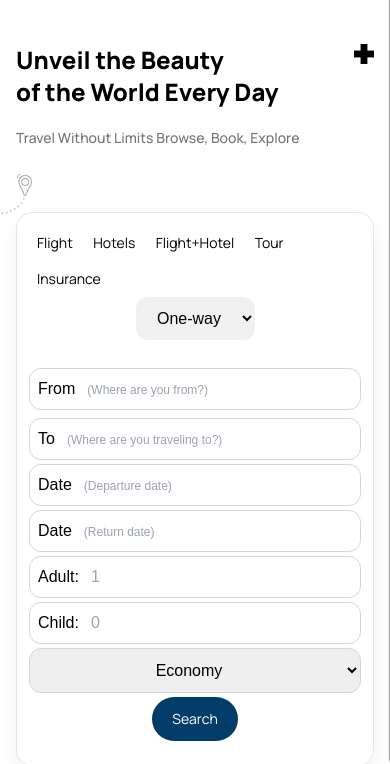
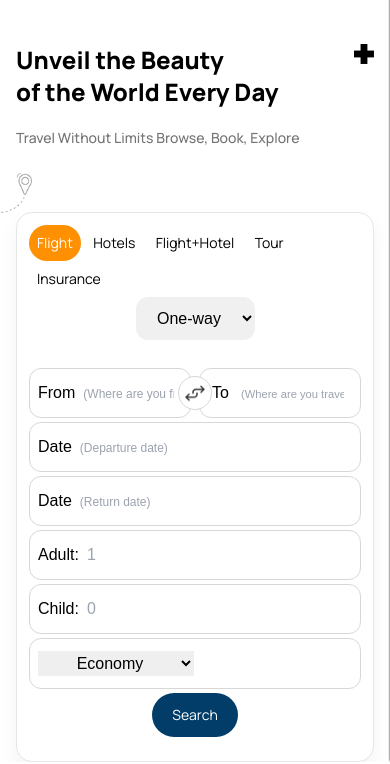
Before and after one commit to meranHM/manzoomeh-front-end-task-vanilla, a website built with Vite: page index.html in a window 390 px wide. Shown: the part 84-848 px from the top of the page. Built offline with nearby package versions, Linux system fonts and the light colour scheme.

Commit message:
Fix hero section searchbox layout and responsiveness

```diff
--- a/index.html
+++ b/index.html
@@ -117,7 +117,8 @@
           <!-- First layer for cloud background image -->
           <div
             class="absolute inset-0 z-0 bg-[url('/assets/yellow-clouds-background.png')] scale-[1.05] bg-right-top hidden lg:block"
-          ></div>
+          >
+          </div>
 
           <!-- Second layer for person background image -->
           <div
@@ -172,12 +173,13 @@
               id="seach-box"
               class="relative self-center lg:self-auto max-w-xl lg:max-w-none mt-16 mx-4 bg-white border border-gray-soft rounded-2xl p-3 shadow-search-box"
             >
+              <!-- Search Type -->
               <div
                 id="services-box"
                 class="flex flex-wrap justify-center items-center lg:flex-nowrap lg:justify-between lg:px-4"
               >
                   <div>
-                    <button class="serviceBtn">Flight</button>
+                    <button class="p-2 rounded-pill bg-orange-brand text-white">Flight</button>
                     <button class="serviceBtn">Hotels</button>
                     <button class="serviceBtn">Flight+Hotel</button>
                     <button class="serviceBtn">Tour</button>
@@ -195,10 +197,11 @@
                   </select>
               </div>
 
-                <form class="flex flex-col items-center mt-4 py-3 lg:flex-row lg:flex-wrap lg:justify-center gap-1">
+              <!-- Search Form -->
+              <form class="flex flex-col items-center mt-4 py-3 lg:flex-row lg:flex-wrap xl:flex-nowrap lg:justify-center gap-1">
 
                 <!-- Travel Origin and Destination -->
-                  <div class="relative w-full lg:w-max flex flex-col gap-2 lg:flex-row lg:items-center">
+                <div class="relative flex gap-2">
                   <div
                     class="searchInputBox"
                   >
@@ -208,19 +211,30 @@
                       name="from"
                       id="from"
                       placeholder="(Where are you from?)"
-                        class="lg:w-[265px]"
-                      >
-                    </div>
+                      class="placeholder:text-xs placeholder:hidden lg:placeholder:block"
+                    >
+                  </div>
+                  <button
+                    class="absolute left-1/2 top-1/2 -translate-x-1/2 -translate-y-1/2 bg-white border border-gray-medium rounded-full p-1 lg:p-2"
+                  >
+                    <img
+                      src="/icons/swap.png"
+                      alt="Swap icon"
+                      width="24"
+                      height="24"
+                      class="w-6 h-6"
+                    >
+                  </button>
                   <div
                     class="searchInputBox"
                   >
-                    <label for="to">To</label>
+                  <label for="to" class="mx-1">To</label>
                     <input
                       type="text"
                       name="to"
                       id="to"
                       placeholder="(Where are you traveling to?)"
-                        class="lg:w-[265px]"
+                      class="placeholder:text-[0.7rem] placeholder:hidden lg:placeholder:block"
                     >
                   </div>
                 </div>
@@ -239,7 +253,6 @@
                   >
                 </div>
 
-
                 <!-- Return Date -->
                 <div
                   class="searchInputBox"
@@ -268,7 +281,6 @@
                   >
                 </div>
 
-
                 <!-- Number of children -->
                 <div
                   class="searchInputBox"
@@ -283,15 +295,24 @@
                   >
                 </div>
 
-
                 <!-- Booking class -->
-                  <label for="booking-class" class="sr-only">Booking Class</label>
-                  <select name="booking-class" id="booking-class" class="w-full border border-gray-medium rounded-xl px-5 py-3 lg:w-[150px]">
+                 <div
+                  class="searchInputBox"
+                 >
+                  <label for="booking-class" class="sr-only">
+                    Booking Class
+                  </label>
+                  <select
+                    name="booking-class"
+                    id="booking-class"
+                    class="py-[3px]"
+                  >
                     <option value="economy">Economy</option>
                     <option value="premium-economy">Premium Economy</option>
                     <option value="business">Business</option>
                     <option value="first-class">First Class</option>
                   </select>
+                </div>
 
                 <button type="submit" class="rounded-pill px-5 py-3">
                   Search
@@ -1043,11 +1064,11 @@
         <!-- Featured Hotels Section -->
         <section
           id="featured-hotels-section"
-          class="wrapper mt-8"
+          class="wrapper mt-12"
         >
           <!-- Headings -->
           <div
-            class="lg:flex lg:justify-between lg:items-center lg:px-4"
+            class="lg:flex lg:justify-between lg:items-center lg:px-4 mb-6"
           >
             <div
               class="text-center lg:text-left"
--- a/src/index.css
+++ b/src/index.css
@@ -51,7 +51,7 @@
     }
 
     .searchInputBox {
-        @apply flex items-center border border-gray-medium rounded-xl gap-1 p-2 placeholder:text-xs overflow-hidden w-full lg:w-auto
+        @apply flex items-center border border-gray-medium rounded-xl px-2 py-3 placeholder:text-xs overflow-hidden w-full lg:w-auto
     }
 
     /* Featured Tours Section */
```
Also changed, not shown: public/icons/swap.png (added). Lines whose indentation alone changed are shown as unchanged.
